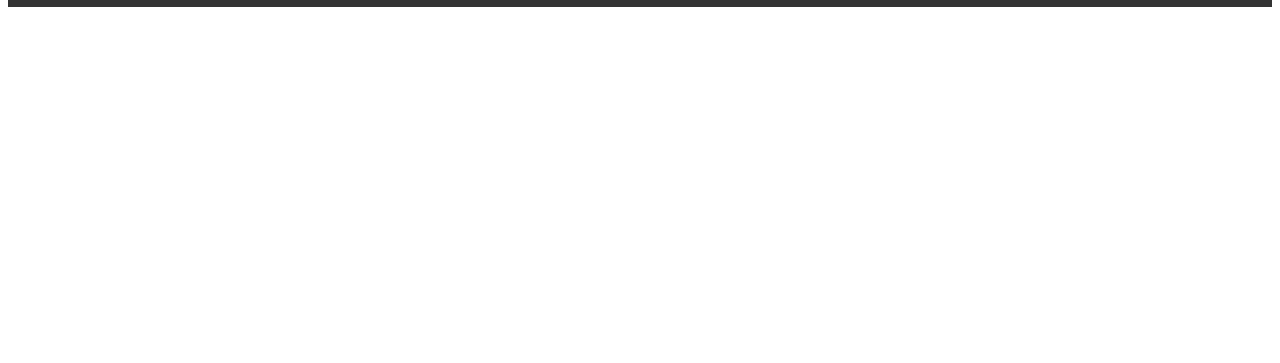
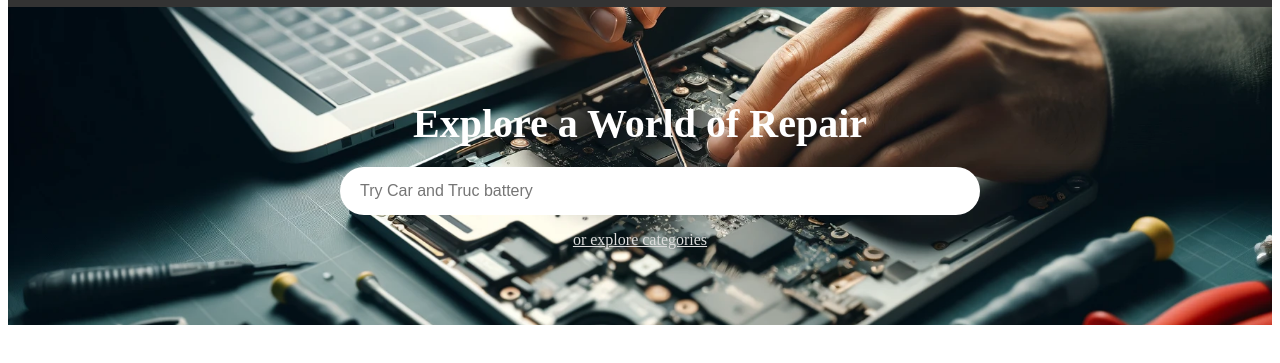
Before and after one commit to PraBWa04/FixIT-project, a plain HTML site: page index.html in a window 1280 px wide. Shown: the part 101-464 px from the top of the page. Drawn offline with Linux system fonts and the light colour scheme.

Commit message:
added a search bar

```diff
--- a/index.html
+++ b/index.html
@@ -23,6 +23,13 @@
       </nav>
     </header>
     <main></main>
+    <section class="main-background">
+      <h1>Explore a World of Repair</h1>
+      <div class="search-bar">
+        <input type="text" placeholder="Try Car and Truc battery" />
+      </div>
+      <p><a href="pictures/background img.webp">or explore categories</a></p>
+    </section>
     <script src="script.js"></script>
   </body>
 </html>
--- a/style.css
+++ b/style.css
@@ -66,3 +66,42 @@
     margin-top: 10px;
   }
 }
+
+.main-background {
+  background-image: url("pictures/background\ img.webp");
+  background-size: cover;
+  background-position: center;
+  padding: 60px 20px;
+  text-align: center;
+  color: white;
+}
+
+.main-background h1 {
+  font-size: 2.5rem;
+  margin-bottom: 20px;
+  font-weight: bold;
+}
+
+.search-bar {
+  max-width: 600px;
+  margin: 0 auto;
+}
+
+.search-bar input[type="text"] {
+  width: 100%;
+  padding: 15px 20px;
+  font-size: 1rem;
+  border: none;
+  border-radius: 30px;
+  outline: none;
+}
+
+.main-background p a {
+  color: #ddd;
+  text-decoration: underline;
+  font-size: 1rem;
+}
+
+.main-background p a:hover {
+  color: #fff;
+}
```
Also changed, not shown: pictures/background img.webp (added).
